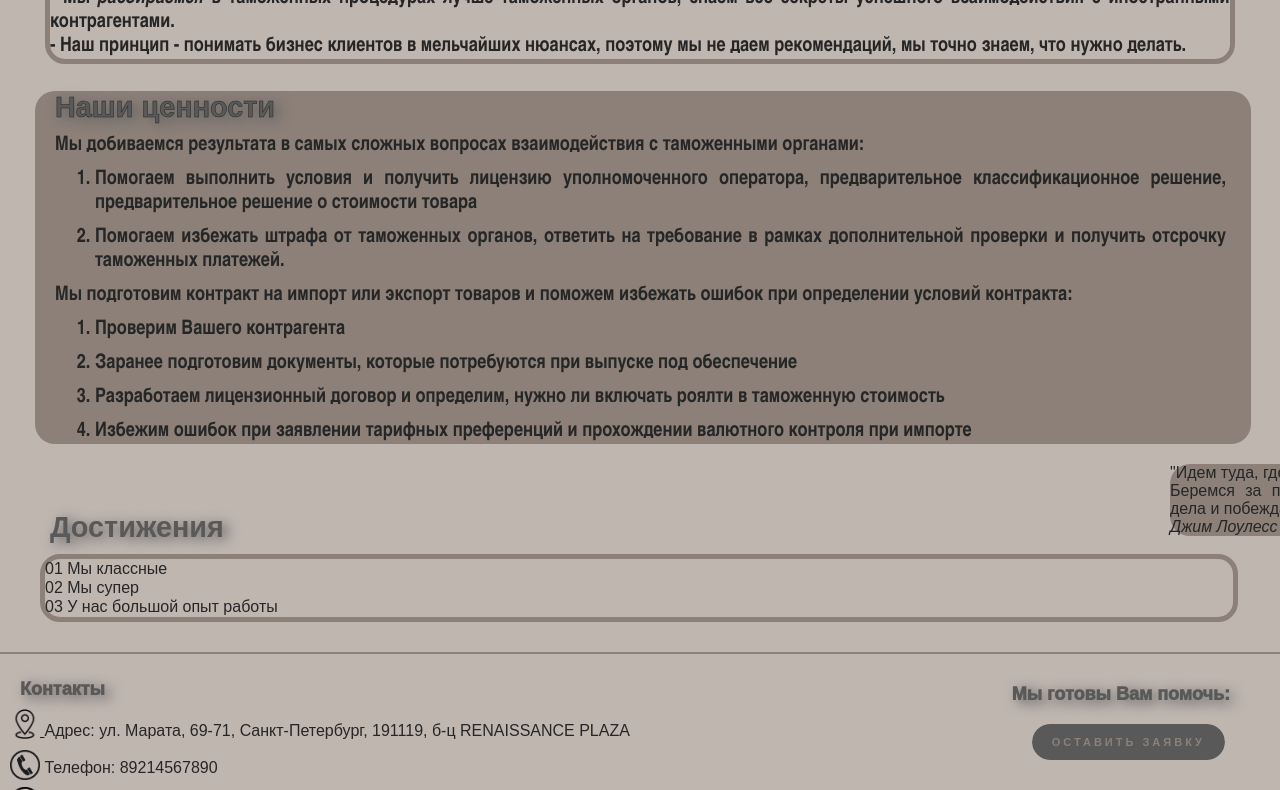
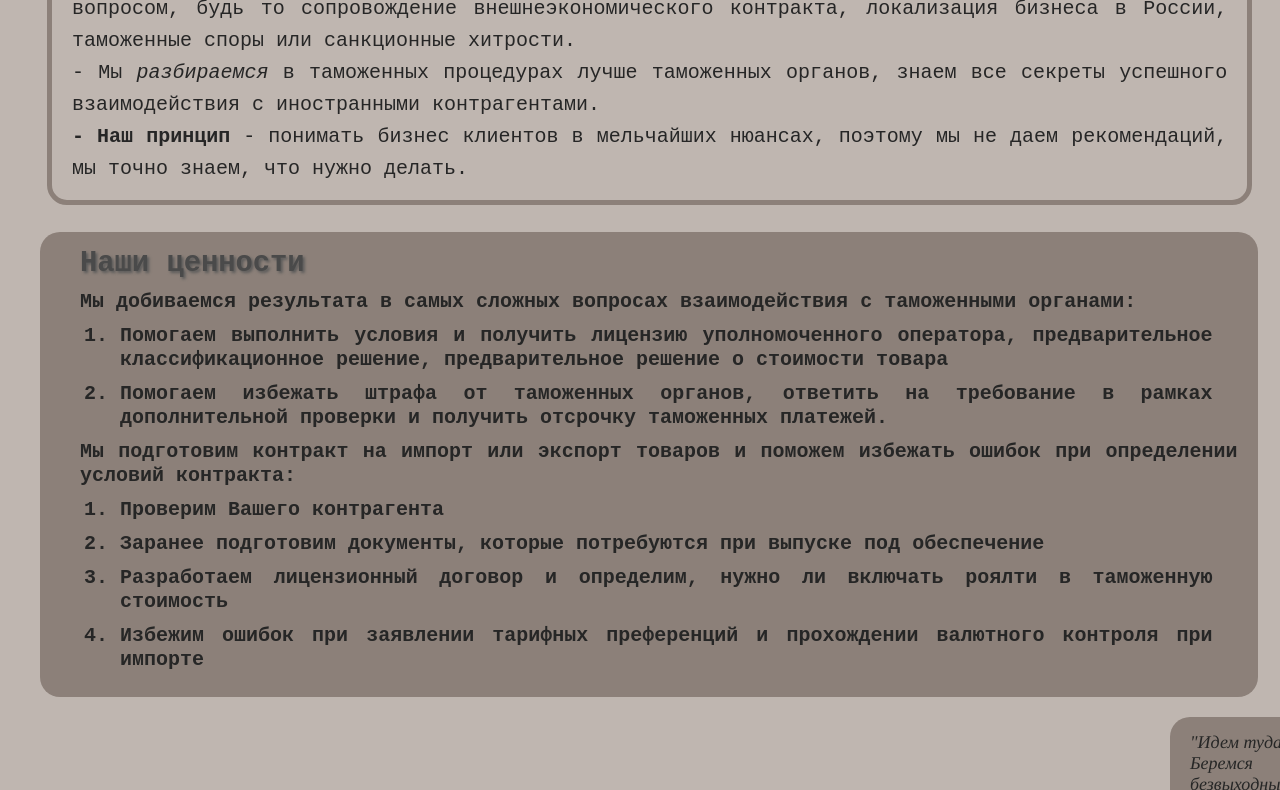
Before and after one commit to nastyxxaavs/ITMO_Web_Labs_5sem, a plain HTML site: page pages/main.html in a window 1280 px wide. Shown: the part 443-1233 px from the top of the page. Drawn offline with Linux system fonts and the light colour scheme.

Commit message:
Завершен дизайн главной страницы

```diff
--- a/pages/main.html
+++ b/pages/main.html
@@ -95,9 +95,9 @@
                     <h2> Достижения </h2>
                     <div class="center">
                         <ol>
-                            <li> 01 Мы классные</li>
-                            <li> 02 Мы супер </li>
-                            <li> 03 У нас большой опыт работы </li>
+                            <li> 01 - Мы классные</li>
+                            <li> 02 - Мы супер </li>
+                            <li> 03 - У нас большой опыт работы </li>
                         </ol>
                     </div>
                 </article>
--- a/styles/main.css
+++ b/styles/main.css
@@ -97,21 +97,14 @@ html{
 
 
 
-
-
-
-
-
-
 .we{
-    margin-left: 35px;
-    margin-right: -100px;
-    width: 97%;
+    margin-left: 37px;
+    width: 95%;
     color: #262626;
-    font-family: Arial Narrow, sans-serif;
+    font-family: Courier New, monospace;
     font-size: 20px;
     font-stretch: ultra-expanded;
-    font-weight: 700;
+    font-weight: 500;
     background-size: cover;
     margin-bottom: 30px;
 
@@ -119,10 +112,10 @@ html{
 
 h2{
     color: #595959;
-    text-shadow: 5px 3px 13px  #595959;
-    font-family: 'Montserrat', sans-serif;
+    text-shadow: #595959 2px 2px 3px;
+    font-family: Courier New, monospace;
     font-style: normal;
-    font-weight: 780;
+    font-weight: 1080;
     background-size: cover;
     font-size: 180%;
     margin-left: 20px;
@@ -130,7 +123,7 @@ h2{
 }
 
 .pleasure h2{
-    -webkit-text-stroke: 0.5px #262626;
+    color: #4a4a4a;
 }
 .center{
     border: 5px solid #8C8079;
@@ -138,21 +131,23 @@ h2{
     height: 100%;
     width: 95%;
     font-size: 100%;
-    margin-right: -100px;
+    margin-right: -200px;
     margin-left: 10px;
     margin-bottom: 20px;
-    line-height: 1.2;
+    line-height: 1.6;
     text-align: justify;
+    padding: 15px 20px;
 }
 
 
 .pleasure{
-    margin: -3px -100px 20px 35px;
+    margin: -3px -100px 20px 40px;
     background-color: #8C8079;
     border-radius: 20px;
     height: 100%;
-    width: 95%;
+    width: 92%;
     list-style-type: none;
+    padding: 15px 20px;
 }
 
 .pleasure li{
@@ -162,10 +157,10 @@ h2{
     margin-left: 20px;
     margin-bottom: 10px;
     color: #262626;
-    font-family: Arial Narrow, sans-serif;
+    font-family: Courier New, monospace;
     font-size: 20px;
     font-stretch: ultra-expanded;
-    font-weight: 700;
+    font-weight: 550;
 }
 
 .pleasure ul{
@@ -181,17 +176,33 @@ h2{
 
 #sidebar {
     background-color: #8C8079;
+    font-family: Times, Times New Roman, serif;
+    font-style: italic;
+    font-size: 18px;
+    font-stretch: ultra-expanded;
+    font-weight: 300;
     border-radius: 20px ;
-    width: 20%;
+    width: 18%;
     height: 40%;
     text-align: justify;
-    margin: 15px 110px 5px 1170px;
+    margin: 15px -110px 5px 1170px;
+    padding: 15px 20px;
 }
 
+#sidebar cite{
+    padding-left: 150px;
+    font-weight: 600;
+}
 .achievements{
-    margin-left: 30px;
     margin-top: -30px;
     margin-bottom: 40px;
+    margin-left: 37px;
+    width: 95%;
+    color: #262626;
+    font-family: Courier New, monospace;
+    font-size: 20px;
+    font-stretch: ultra-expanded;
+    font-weight: 550;
 }
 .achievements ol{
     list-style-type: none;
@@ -201,36 +212,35 @@ h2{
 
 
 
-
-
-
-
 footer h3{
     color: #595959;
-    text-shadow: 5px 3px 13px  #595959;
     font-family: 'Montserrat', sans-serif;
     font-style: normal;
-    font-weight: 980;
+    font-weight: 880;
     background-size: cover;
-    font-size: 80%;
+    font-size: 90%;
 }
 
 .help{
     float:right;
-    margin-right: 50px;
-    margin-top: 10px;
+    margin-right: 60px;
+    margin-top: 55px;
 }
 
+.help h3{
+    margin:  -10px 0px 9px 15px;
+}
 
 footer ul{
     float: left;
-    margin-left: 10px;
+    margin-left: 15px;
     list-style-type: none;
 }
 
 footer h3{
-    margin:  -5px 0px 9px 20px;
+    margin:  -3px 0px 10px 40px;
     font-size: 18px;
+    text-shadow: #595959 1px 1px 1px;
 }
 
 
@@ -284,27 +294,42 @@ footer h3{
     }
 }
 
+ul span{
+    margin-left: 10px;
+   height: 100%;
+}
 .address img{
-    margin: 0px 0px -3px 0px;
+    margin: 0px 0px -10px 10px;
     width: 30px;
     height: 30px;
 }
 
+
+.address a{
+    text-decoration: none;
+}
+
+
 .phone img{
-    margin: 10px 0px -7px 0px;
+    margin: 20px 0px -10px 10px;
     width: 30px;
     height: 30px;
 }
 
+
 .email img{
-    margin: 10px 0px -7px 0px;
+    margin: 25px 0px -10px 10px;
     width: 30px;
     height: 30px;
 }
 
+.email a{
+    text-decoration: none;
+}
+
 footer span{
-    font-weight: 460;
-    color: #262626;
+    font-family: Courier New, monospace;
+    font-weight: 600;
+    color: #474747;
     text-decoration: none;
-
 }
--- a/styles/services.css
+++ b/styles/services.css
@@ -93,98 +93,58 @@ html{
 }
 
 
-.we{
-    margin: -3px -100px 20px 35px;
-    background-color: #8C8079;
-    border-radius: 20px;
-    height: 100%;
-    width: 95%;
-    font-family: DejaVu Sans Mono, monospace;
-    font-weight: 500;
-    background-size: cover;
+
+.selo{
+    margin-bottom: 40px;
 }
 
-.we h2{
-    color: #262626;
+h2{
+    color: #595959;
+    text-shadow: #595959 2px 2px 3px;
+    font-family: Courier New, monospace;
     font-style: normal;
-    font-family: DejaVu Sans Mono, monospace;
-    font-weight: 900;
+    font-weight: 1080;
     background-size: cover;
-    font-size: 222%;
+    font-size: 180%;
+    margin-left: 20px;
+    margin-bottom: 10px;
 }
 
 
-.pleasure{
-    margin: -3px -100px 20px 35px;
-    background-color: #8C8079;
-    border-radius: 20px;
-    height: 100%;
-    width: 95%;
-    list-style-type: none;
-    font-family: DejaVu Sans Mono, monospace;
-    font-weight: 500;
-    background-size: cover;
-}
-
-.pleasure h2{
-    color: #262626;
-    font-style: normal;
-    font-family: DejaVu Sans Mono, monospace;
-    font-weight: 560;
-    background-size: cover;
-    font-size: 222%;
-}
 
 
-.pleasure ul{
-    list-style-type: none;
-}
 
-.pleasure ol{
-    list-style-type: none;
-}
-
-.pleasure h2{
-    color: #262626;
+footer h3{
+    color: #595959;
     font-family: 'Montserrat', sans-serif;
     font-style: normal;
-}
-
-
-.achievements{
-    margin: -3px -100px 20px 35px;
-    background-color: #8C8079;
-    border-radius: 20px;
-    height: 100%;
-    width: 95%;
-}
-
-.achievements ol{
-    list-style-type: none;
-}
-.achievements h2{
-    color: #262626;
-    font-family: 'Montserrat', sans-serif;
-    font-style: normal;
+    font-weight: 880;
+    background-size: cover;
+    font-size: 90%;
 }
 
 .help{
     float:right;
-    margin-right: 50px;
-    margin-top: 15px;
+    margin-right: 60px;
+    margin-top: 55px;
 }
 
+.help h3{
+    margin:  -10px 0px 9px 15px;
+}
 
 footer ul{
     float: left;
-    margin-left: 10px;
+    margin-left: 15px;
     list-style-type: none;
 }
 
 footer h3{
-    margin:  -5px 0px 9px 20px;
+    margin:  -3px 0px 10px 40px;
     font-size: 18px;
+    text-shadow: #595959 1px 1px 1px;
 }
+
 
 .button {
     font-family: 'Montserrat', sans-serif;
@@ -236,27 +196,41 @@ footer h3{
     }
 }
 
+ul span{
+    margin-left: 10px;
+}
 .address img{
-    margin: 0px 0px -3px 0px;
+    margin: 0px 0px -10px 10px;
     width: 30px;
     height: 30px;
 }
 
+
+.address a{
+    text-decoration: none;
+}
+
+
 .phone img{
-    margin: 10px 0px -7px 0px;
+    margin: 20px 0px -10px 10px;
     width: 30px;
     height: 30px;
 }
 
+
 .email img{
-    margin: 10px 0px -7px 0px;
+    margin: 25px 0px -10px 10px;
     width: 30px;
     height: 30px;
 }
 
+.email a{
+    text-decoration: none;
+}
+
 footer span{
-    font-weight: 460;
-    color: #262626;
+    font-family: Courier New, monospace;
+    font-weight: 600;
+    color: #474747;
     text-decoration: none;
-
 }
--- a/styles/team.css
+++ b/styles/team.css
@@ -96,7 +96,8 @@ main h1{
     font-size: 250%;
     text-align: center;
     color: #595959;
-    font-family: 'Montserrat', sans-serif;
+    font-family: Courier New, monospace;
+    font-weight: 1080;
     font-style: normal;
     margin: 0px -10px 0px 160px;
     text-shadow: #8C8079 2px 2px 3px;
```
Also changed, not shown: pages/services.html (+3 -3 lines).
